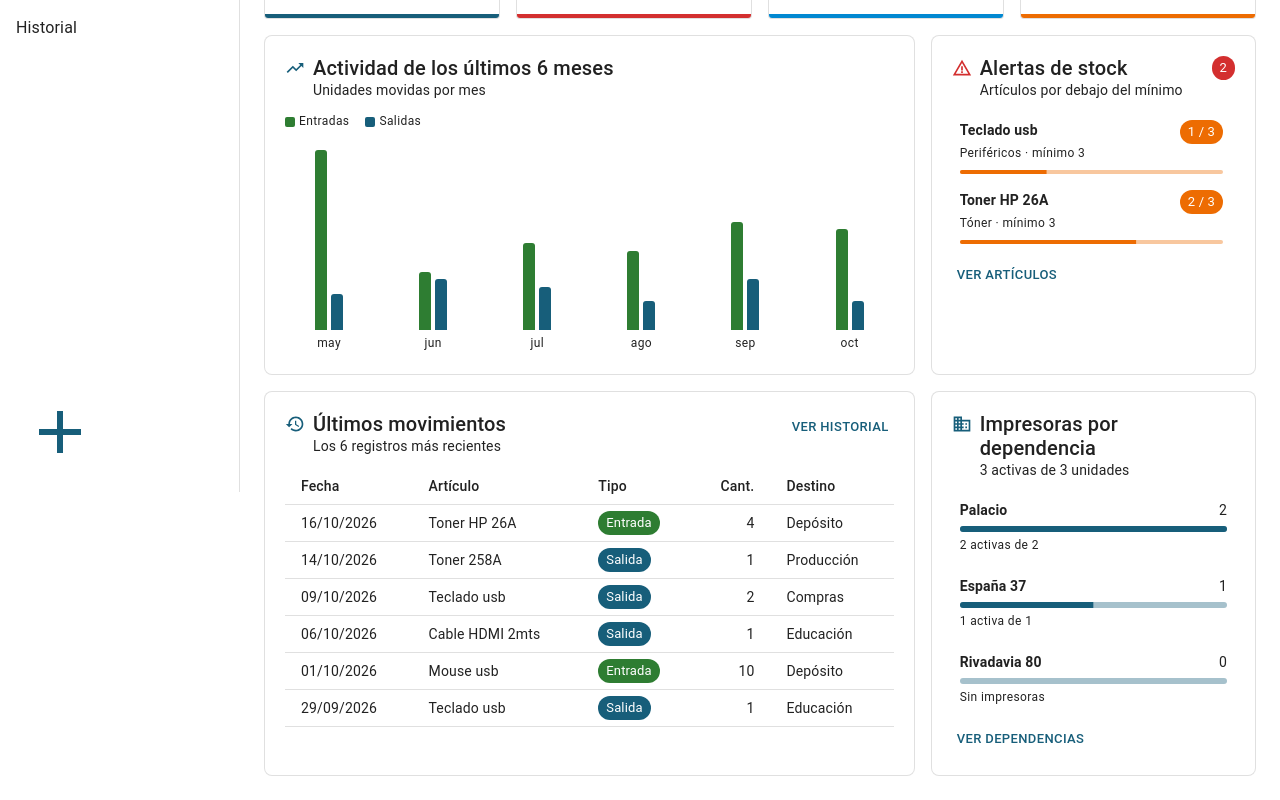
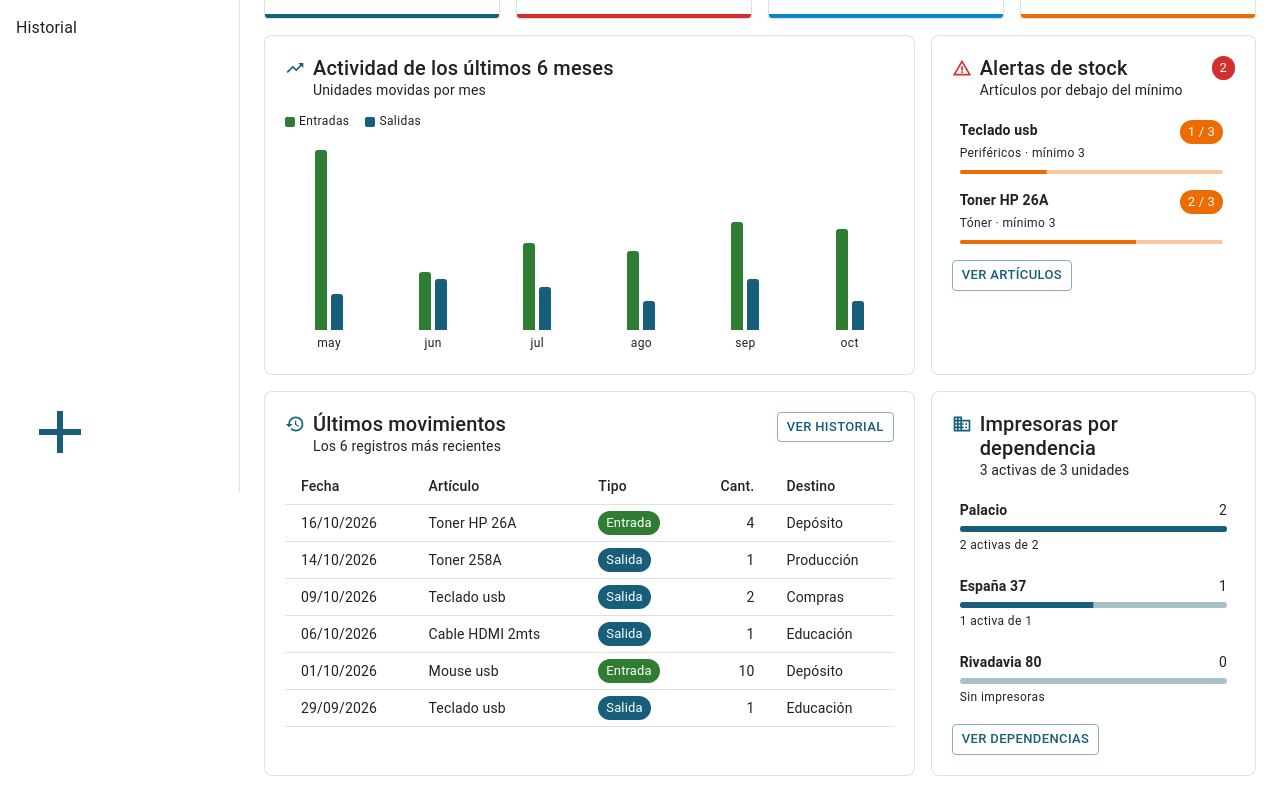
Before and after one commit to marcos-delvalle/sistema-stock, a React (Vite) app: page / in a window 1280 px wide. Shown: the part 308-1108 px from the top of the page. Built offline with nearby package versions, Linux system fonts and the light colour scheme.

Commit message:
style: botones outlined en dashboard y limpieza de mock

```diff
--- a/src/pages/Dashboard.jsx
+++ b/src/pages/Dashboard.jsx
@@ -398,7 +398,7 @@ function Dashboard({
                                     )
                                 })}
                             </Box>
-                            <Button size="small" onClick={() => navigate('/articulos')} sx={{ mt: 1 }}>
+                            <Button variant='outlined' size="small" onClick={() => navigate('/articulos')} sx={{ mt: 1 }}>
                                 Ver artículos
                             </Button>
                         </>
@@ -413,7 +413,7 @@ function Dashboard({
                         titulo="Últimos movimientos"
                         subtitulo="Los 6 registros más recientes"
                         accion={
-                            <Button size="small" onClick={() => navigate('/historial')}>
+                            <Button variant='outlined' size="small" onClick={() => navigate('/historial')}>
                                 Ver historial
                             </Button>
                         }
@@ -514,7 +514,7 @@ function Dashboard({
                                     </Box>
                                 ))}
                             </Box>
-                            <Button size="small" onClick={() => navigate('/dependencias')} sx={{ mt: 1 }}>
+                            <Button variant='outlined' size="small" onClick={() => navigate('/dependencias')} sx={{ mt: 1 }}>
                                 Ver dependencias
                             </Button>
                         </>
```
Also changed, not shown: src/data/mockData.js (+0 -8 lines).
